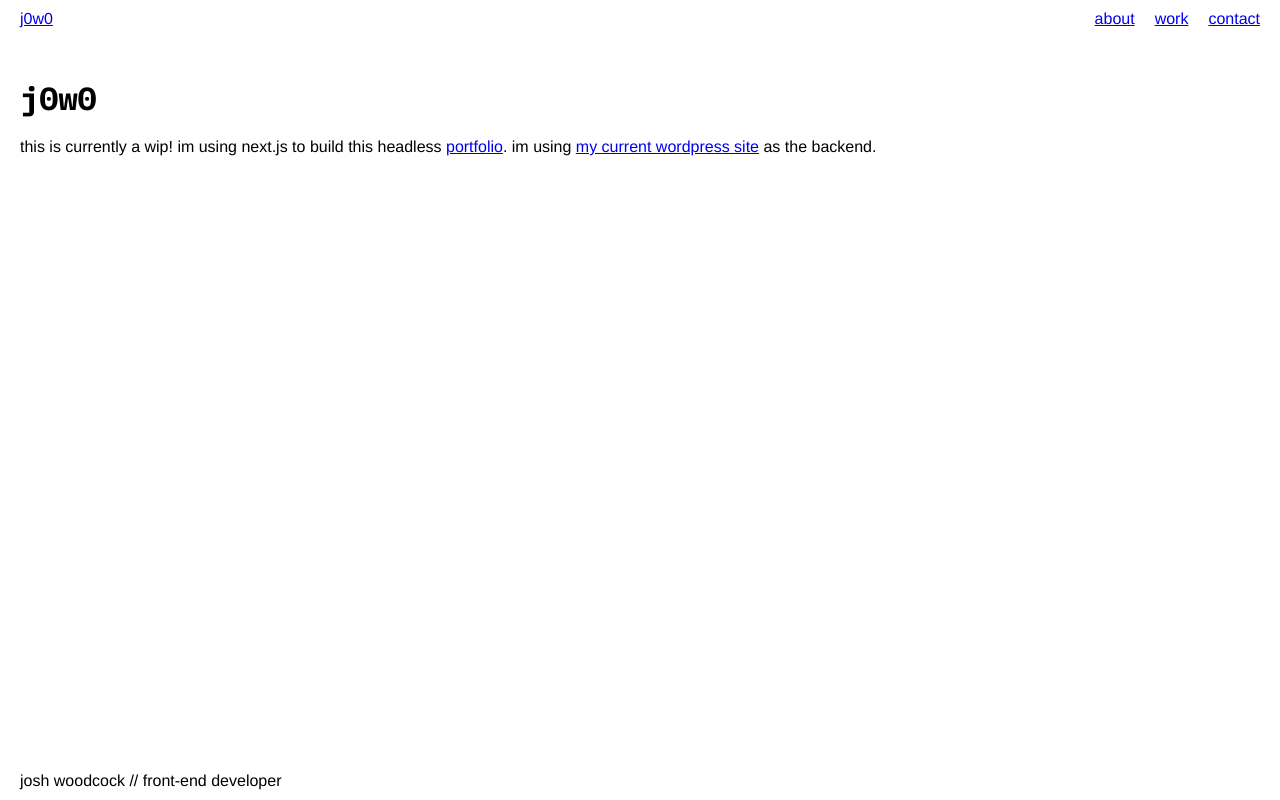
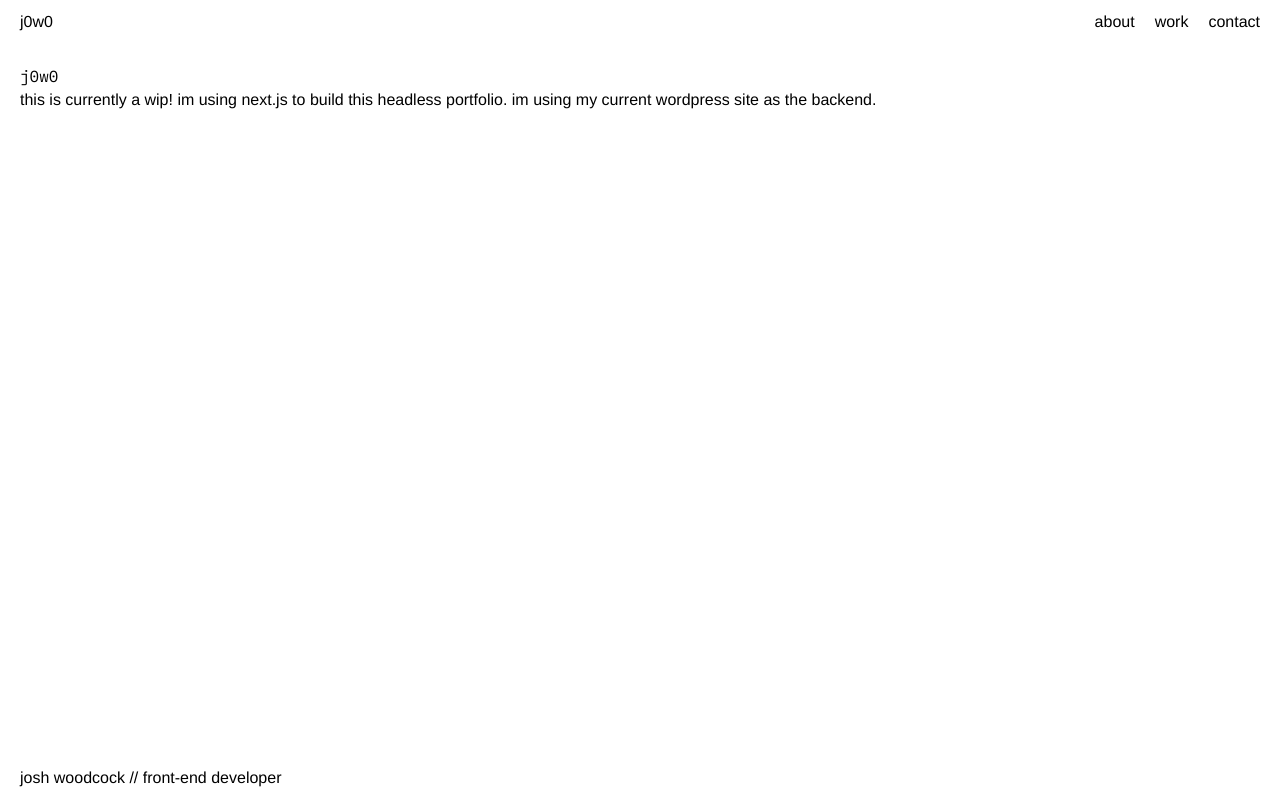
Before and after one commit to j0w0/nextjs-portfolio, a Next.js app: page / in a window 1280 px wide. Built offline with nearby package versions, Linux system fonts and the light colour scheme.

Commit message:
add tailwind

```diff
--- a/package.json
+++ b/package.json
@@ -21,7 +21,10 @@
     "sharp": "^0.31.1"
   },
   "devDependencies": {
+    "autoprefixer": "^10.4.13",
     "eslint-config-prettier": "^8.6.0",
-    "sass": "^1.57.1"
+    "postcss": "^8.4.21",
+    "sass": "^1.57.1",
+    "tailwindcss": "^3.2.4"
   }
 }
--- /dev/null
+++ b/postcss.config.js
@@ -0,0 +1,6 @@
+module.exports = {
+  plugins: {
+    tailwindcss: {},
+    autoprefixer: {},
+  },
+}
--- a/src/styles/globals.scss
+++ b/src/styles/globals.scss
@@ -1,4 +1,7 @@
 @import url("normalize.css");
+@tailwind base;
+@tailwind components;
+@tailwind utilities;
 
 * {
   box-sizing: border-box;
@@ -25,7 +28,7 @@ body {
   flex-direction: column;
 }
 
-#__next>main {
+#__next > main {
   flex: 1;
 }
 
--- /dev/null
+++ b/tailwind.config.js
@@ -0,0 +1,11 @@
+/** @type {import('tailwindcss').Config} */
+module.exports = {
+  content: [
+    "./src/pages/**/*.{js,ts,jsx}",
+    "./src/components/**/*.{js,ts,jsx}",
+  ],
+  theme: {
+    extend: {},
+  },
+  plugins: [],
+};
```
Also changed, not shown: 1 other file (tests, documents, lock files or other folders). Lines whose indentation alone changed are shown as unchanged.
